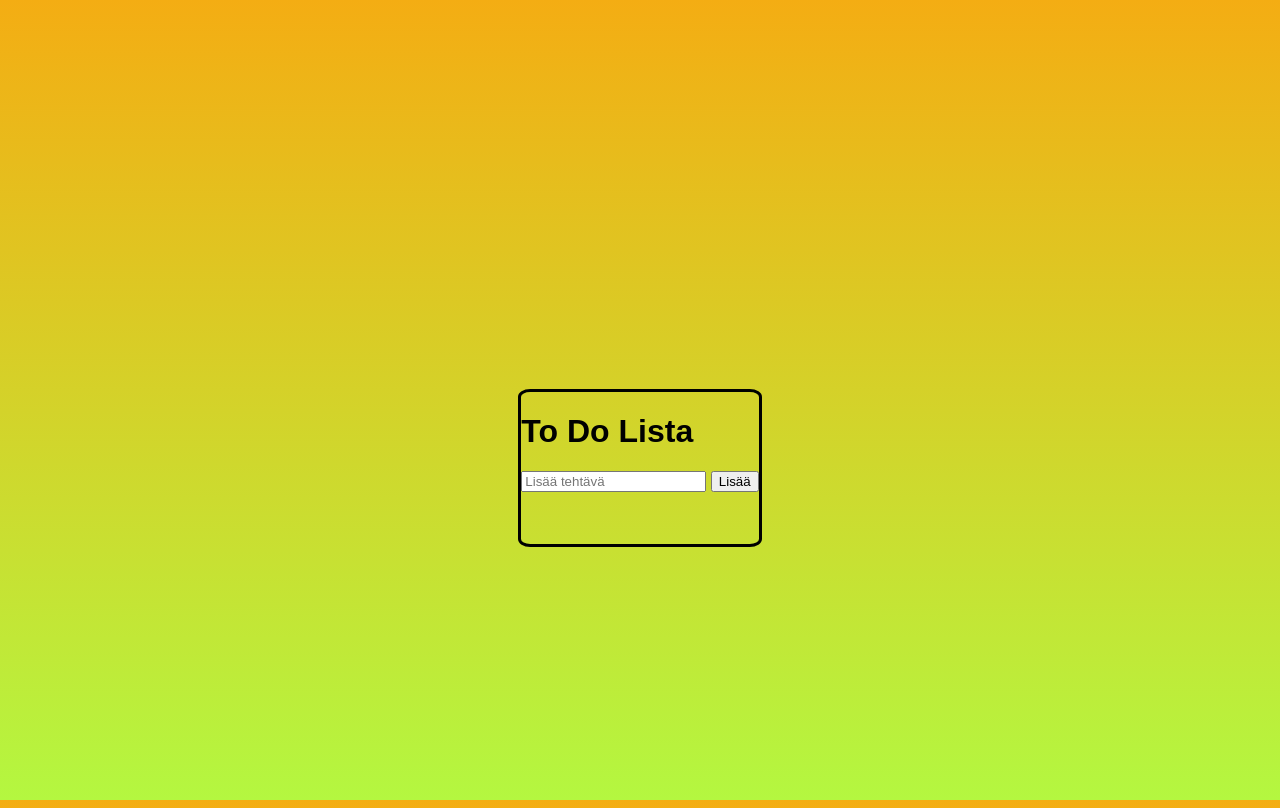
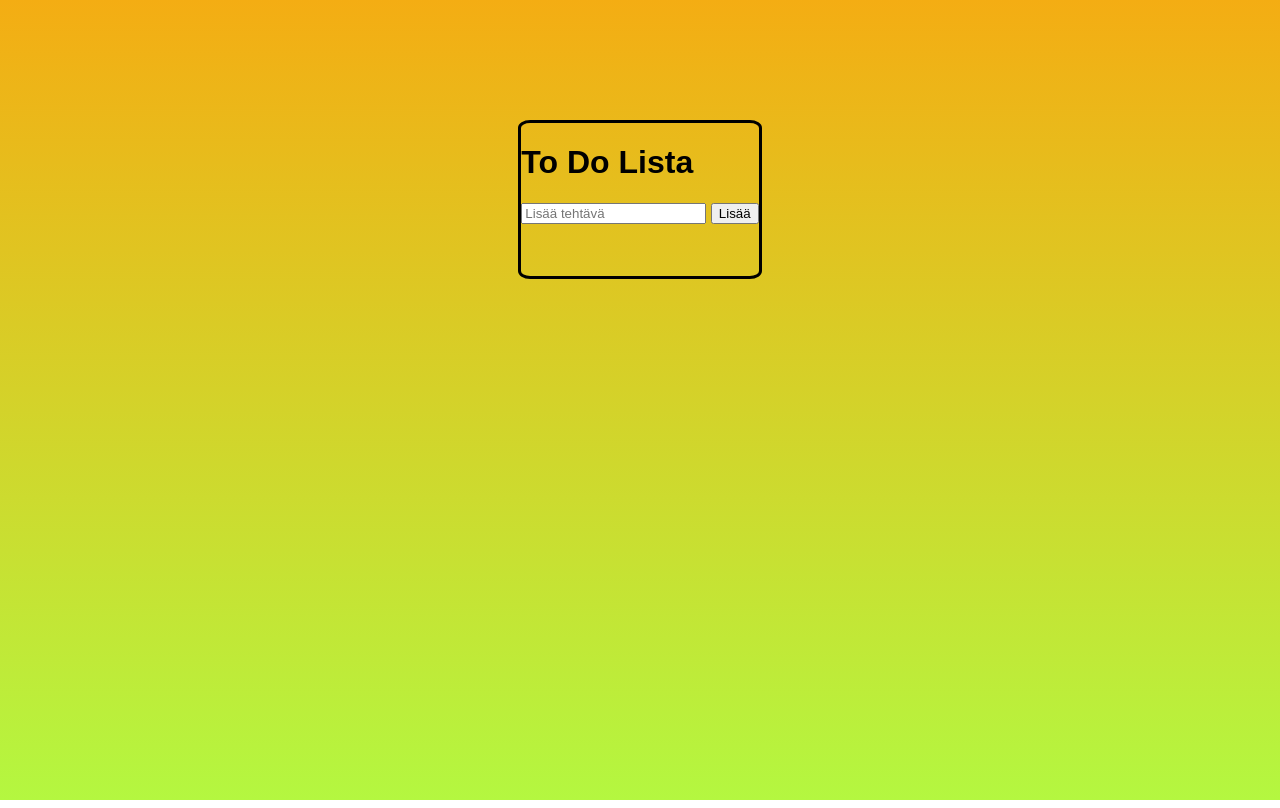
Before and after one commit to T0m1H/Projekti1, a plain HTML site: page index.html in a window 1280 px wide. Drawn offline with Linux system fonts and the light colour scheme.

```diff
--- a/styles.css
+++ b/styles.css
@@ -1,12 +1,13 @@
 html, body {
     height: 100%;
+    margin: 0;
   }
 
     body {
       background: linear-gradient(to bottom, rgb(244, 173, 19), rgb(180, 247, 64));
       color: black;
       display: flex;
-      justify-content: center;
+      flex-direction: column;
       align-items: center;
       font-family: Arial, sans-serif;
     }
```
